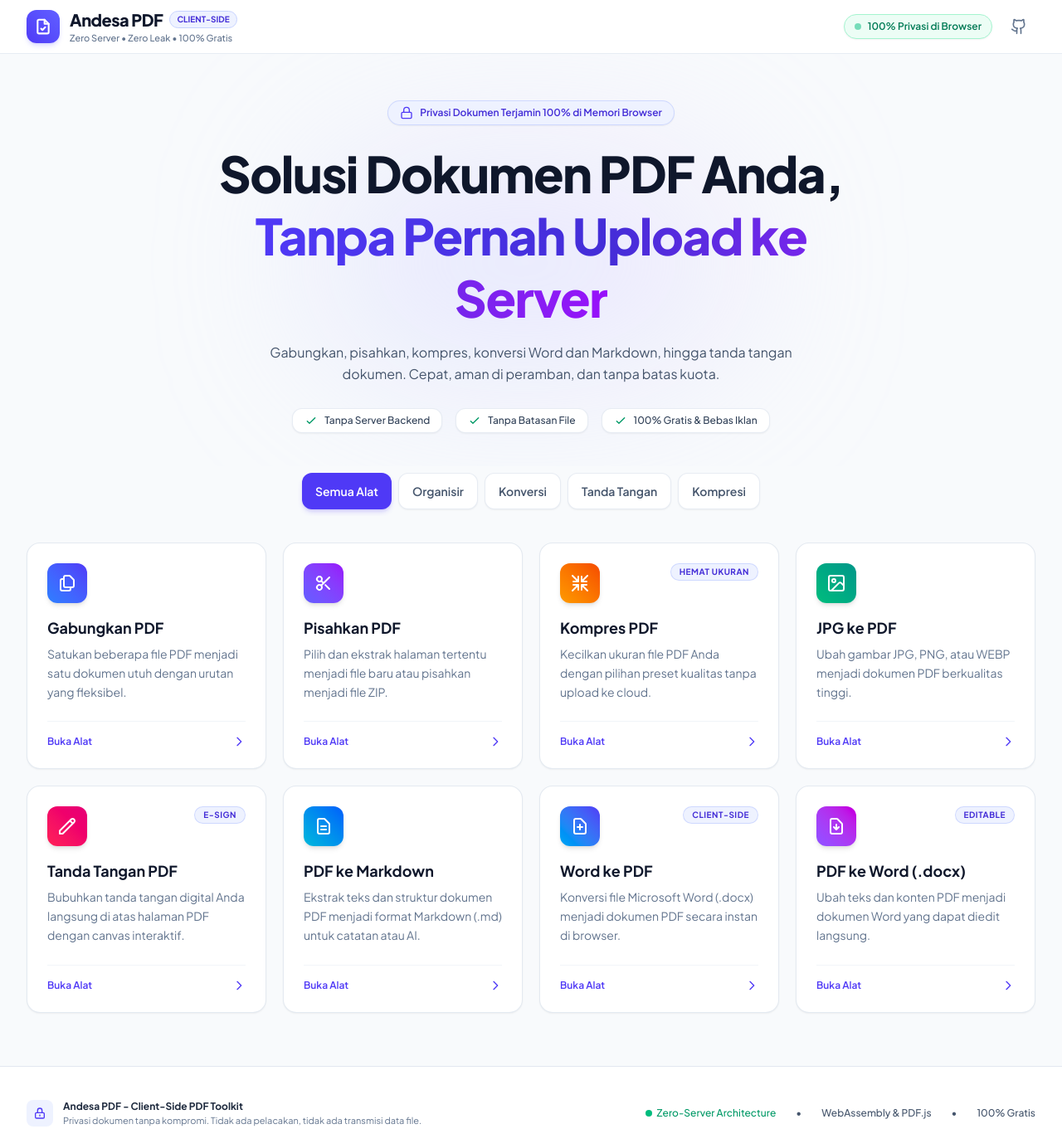
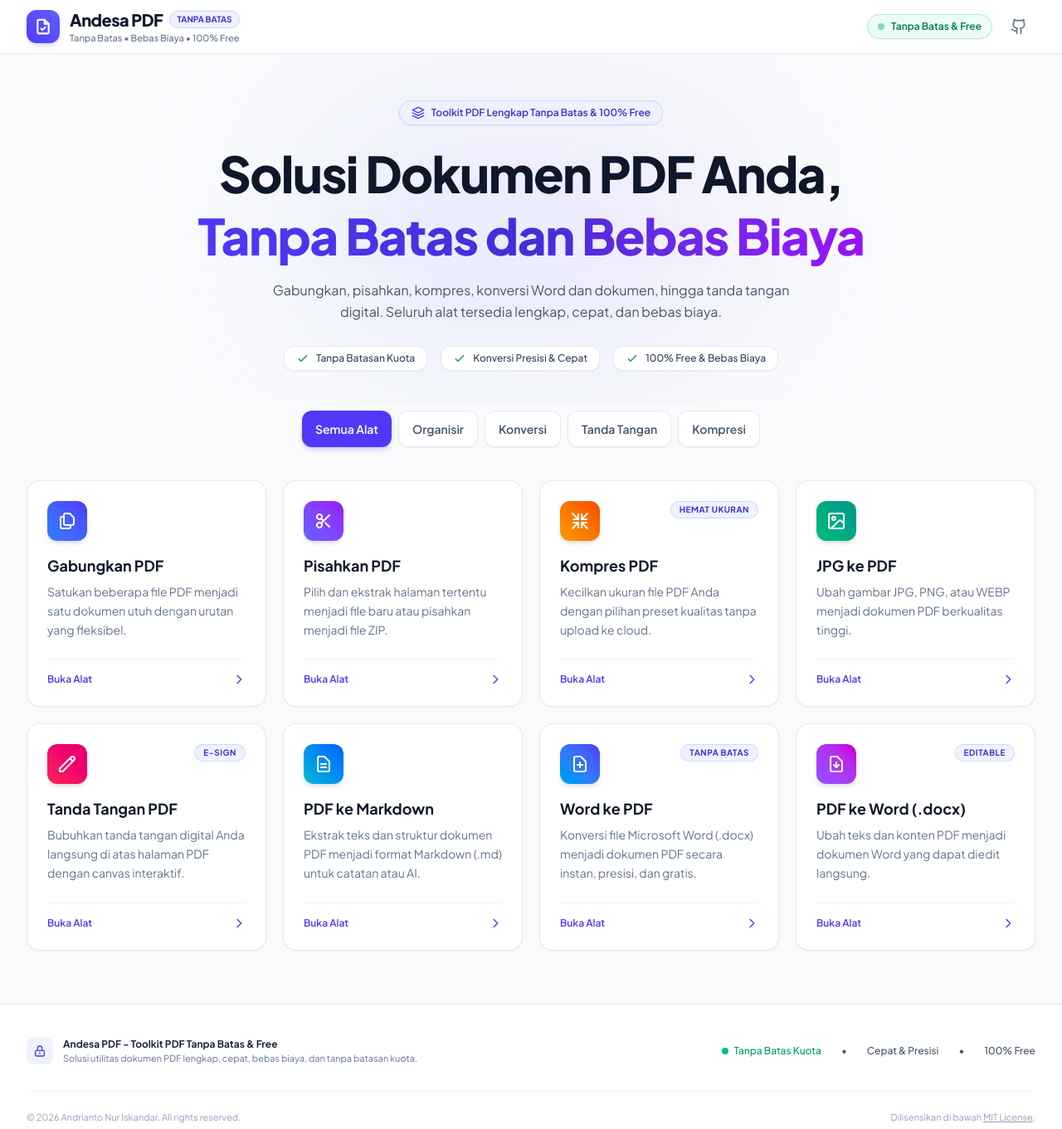
Before and after one commit to Andrianto15/andesa-pdf-utility, a website built with Vite: page index.html in a window 1280 px wide. Shown: the whole page at 83% size. Built offline with nearby package versions, Linux system fonts and the light colour scheme.

Commit message:
chore: rebrand to unlimited and free, drop client-side only claims

```diff
--- a/docs/PRD.md
+++ b/docs/PRD.md
@@ -1,16 +1,16 @@
 # Product Requirements Document (PRD)
 
-## Andesa PDF (Zero-Server Client-Side PDF Utilities)
+## Andesa PDF (Toolkit PDF Tanpa Batas & Free)
 
 ---
 
 ### 1. Executive Summary
 
-Andesa PDF adalah web application suite utilitas PDF all-in-one yang beroperasi **100% di sisi klien (in-browser)** tanpa database, tanpa backend server untuk pemrosesan file, dan tanpa registrasi akun.
+Andesa PDF adalah web application suite utilitas PDF all-in-one yang beroperasi **tanpa batas dan 100% free** tanpa batasan kuota penggunaan, tanpa paywall, dan tanpa registrasi akun.
 
-Semua manipulasi file (merging, splitting, conversion, signing, kompresi) dieksekusi langsung pada CPU/memori perangkat pengguna menggunakan JavaScript, WebAssembly (WASM), dan Web Workers. Andesa PDF menawarkan privasi total: dokumen rahasia (KTP, kontrak, laporan keuangan) tidak pernah dikirim melalui jaringan internet.
+Aplikasi mengadopsi arsitektur hybrid modern: modul manipulasi dasar (merging, splitting, compression, signing, JPG-to-PDF, Markdown) diproses instan langsung di peramban pengguna, sementara modul konversi dokumen tingkat lanjut (Word ke PDF dan PDF ke Word) didukung oleh integrasi backend microservice converter dengan fallback mulus ke engine lokal browser.
 
-Aplikasi dibangun dengan stack **Vite + TypeScript + Tailwind CSS** menggunakan **Light Theme** modern, berlisensi **MIT License** (Open Source & memperbolehkan modifikasi/komersialisasi dengan menyertakan copyright notice), mengedepankan performa tinggi, UI mobile-first yang responsif, serta pemrosesan file yang aman dan cepat.
+Aplikasi dibangun dengan stack **Vite + TypeScript + Tailwind CSS** menggunakan **Light Theme** modern, berlisensi **MIT License** (Open Source), mengedepankan performa tinggi, UI mobile-first yang responsif, serta kenyamanan pemrosesan berkas tanpa batasan.
 
 ---
 
@@ -26,8 +26,8 @@ Aplikasi dibangun dengan stack **Vite + TypeScript + Tailwind CSS** menggunakan
 
 | Tujuan                        | Target                                                              |
 | ----------------------------- | ------------------------------------------------------------------- |
-| **Zero Server Transmission**  | 100% proses dokumen lokal di memori browser                         |
-| **Zero Backend Cost**         | Web dapat di-host statis (Cloudflare Pages / Vercel / GitHub Pages) |
+| **Tanpa Batas Kuota & Biaya** | 100% free tanpa kuota harian atau paywall tersembunyi              |
+| **Hybrid Conversion Engine**  | Konversi dokumen presisi tinggi via backend dengan fallback lokal  |
 | **Comprehensive MVP Toolkit** | 8 modul utama siap pakai di peluncuran perdana                      |
 | **Blazing Fast Execution**    | Operasi standar (merge/split/jpg-to-pdf) selesai < 2 detik          |
 | **Zero Friction**             | Tidak ada login, tidak ada database, langsung drag-and-drop         |
@@ -272,9 +272,11 @@ graph TD
 
 - **Nama Aplikasi Resmi**: **Andesa PDF**.
 - **Slug Package**: `andesa-pdf` (`package.json`, `package-lock.json`).
+- **Tagline & Nilai Utama**: Tanpa Batas & Free (Bebas Biaya, Tanpa Batasan Kuota).
 - **Komponen Identitas UI**:
-  - Header: Menampilkan teks `Andesa PDF` dengan badge `Client-Side` dan deskripsi responsif.
-  - Footer: Menampilkan label `Andesa PDF - Client-Side PDF Toolkit`.
-  - Halaman Web (`index.html`): Title tag `Andesa PDF - Utilitas PDF 100% Client-Side (Zero Server, Zero Limit)` dan meta description yang selaras.
+  - Header: Menampilkan teks `Andesa PDF` dengan badge `Tanpa Batas`, subjudul `Tanpa Batas • Bebas Biaya • 100% Free`, dan pill `Tanpa Batas & Free`.
+  - Footer: Menampilkan label `Andesa PDF - Toolkit PDF Tanpa Batas & Free`, indikator `Tanpa Batas Kuota`, serta pemberitahuan hak cipta `© 2026 Andrian Tonur Iskandar. All rights reserved.` dan tautan lisensi MIT.
+  - Hero: Menampilkan `Toolkit PDF Lengkap Tanpa Batas & 100% Free` dan `Tanpa Batas dan Bebas Biaya`.
+  - Halaman Web (`index.html`): Title tag `Andesa PDF - Utilitas PDF Tanpa Batas & Free` dan meta description yang selaras.
   - Nama Berkas Output: File PDF hasil ekspor menggunakan prefix default `andesa-pdf-*.pdf`.
-- **Verifikasi Unit Test**: Suite pengujian `tests/branding.test.ts` memverifikasi konsistensi nama merek pada package.json, index.html, dan komponen UI.
+- **Verifikasi Unit Test**: Suite pengujian `tests/branding.test.ts` memverifikasi konsistensi nama merek, branding Tanpa Batas & Free, dan copyright footer pada package.json, index.html, dan komponen UI.
--- a/index.html
+++ b/index.html
@@ -3,8 +3,8 @@
   <head>
     <meta charset="UTF-8" />
     <meta name="viewport" content="width=device-width, initial-scale=1.0" />
-    <title>Andesa PDF - Utilitas PDF 100% Client-Side (Zero Server, Zero Limit)</title>
-    <meta name="description" content="Koleksi alat PDF lengkap Andesa PDF: Gabung, Pisah, Kompres, JPG ke PDF, Tanda Tangan, PDF ke Word/Markdown. 100% diproses di browser tanpa upload ke server." />
+    <title>Andesa PDF - Utilitas PDF Tanpa Batas & Free</title>
+    <meta name="description" content="Koleksi alat PDF lengkap Andesa PDF: Gabung, Pisah, Kompres, JPG ke PDF, Tanda Tangan, PDF ke Word/Markdown. Cepat, tanpa batas, dan 100% free." />
     <link rel="preconnect" href="https://fonts.googleapis.com">
     <link rel="preconnect" href="https://fonts.gstatic.com" crossorigin>
     <link href="https://fonts.googleapis.com/css2?family=Plus+Jakarta+Sans:wght@400;500;600;700;800&family=JetBrains+Mono:wght@400;500&display=swap" rel="stylesheet">
--- a/package.json
+++ b/package.json
@@ -1,7 +1,7 @@
 {
   "name": "andesa-pdf",
   "private": true,
-  "version": "0.1.1",
+  "version": "0.1.2",
   "license": "MIT",
   "type": "module",
   "scripts": {
--- a/src/components/footer.ts
+++ b/src/components/footer.ts
@@ -8,21 +8,26 @@ export function renderFooter(): string {
               <svg class="w-4 h-4" fill="none" stroke="currentColor" viewBox="0 0 24 24"><path stroke-linecap="round" stroke-linejoin="round" stroke-width="2" d="M12 15v2m-6 4h12a2 2 0 002-2v-6a2 2 0 00-2-2H6a2 2 0 00-2 2v6a2 2 0 002 2zm10-10V7a4 4 0 00-8 0v4h8z"/></svg>
             </div>
             <div>
-              <p class="font-bold text-slate-800">Andesa PDF - Client-Side PDF Toolkit</p>
-              <p class="text-[11px] text-slate-500 mt-0.5">Privasi dokumen tanpa kompromi. Tidak ada pelacakan, tidak ada transmisi data file.</p>
+              <p class="font-bold text-slate-800">Andesa PDF - Toolkit PDF Tanpa Batas & Free</p>
+              <p class="text-[11px] text-slate-500 mt-0.5">Solusi utilitas dokumen PDF lengkap, cepat, bebas biaya, dan tanpa batasan kuota.</p>
             </div>
           </div>
 
           <div class="flex flex-wrap items-center justify-center gap-4 sm:gap-6 text-slate-600 font-medium">
             <span class="flex items-center gap-1.5 text-emerald-600">
               <span class="w-2 h-2 rounded-full bg-emerald-500"></span>
-              Zero-Server Architecture
+              Tanpa Batas Kuota
             </span>
             <span>•</span>
-            <span>WebAssembly & PDF.js</span>
+            <span>Cepat & Presisi</span>
             <span>•</span>
-            <span>100% Gratis</span>
+            <span>100% Free</span>
           </div>
+        </div>
+
+        <div class="mt-8 pt-6 border-t border-slate-100 flex flex-col sm:flex-row items-center justify-between gap-3 text-slate-400 text-[11px] text-center sm:text-left">
+          <p>&copy; 2026 Andrianto Nur Iskandar. All rights reserved.</p>
+          <p>Dilisensikan di bawah <a href="https://opensource.org/licenses/MIT" target="_blank" rel="noreferrer" class="underline hover:text-slate-600 transition-colors">MIT License</a>.</p>
         </div>
       </div>
     </footer>
--- a/src/components/header.ts
+++ b/src/components/header.ts
@@ -13,20 +13,20 @@ export function renderHeader(): string {
           <div>
             <div class="flex items-center gap-2">
               <span class="font-extrabold text-xl tracking-tight text-slate-900">Andesa PDF</span>
-              <span class="text-[10px] font-bold uppercase px-2 py-0.5 rounded-full bg-indigo-50 text-indigo-700 border border-indigo-200">Client-Side</span>
+              <span class="text-[10px] font-bold uppercase px-2 py-0.5 rounded-full bg-indigo-50 text-indigo-700 border border-indigo-200">Tanpa Batas</span>
             </div>
-            <p class="text-[11px] text-slate-500 font-medium hidden sm:block">Zero Server • Zero Leak • 100% Gratis</p>
+            <p class="text-[11px] text-slate-500 font-medium hidden sm:block">Tanpa Batas • Bebas Biaya • 100% Free</p>
           </div>
         </a>
 
         <div class="flex items-center gap-3">
           <div class="flex items-center gap-2 px-3 py-1.5 rounded-full bg-emerald-50 border border-emerald-200 text-emerald-700 text-xs font-semibold shadow-xs">
             <span class="w-2 h-2 rounded-full bg-emerald-500 animate-pulse"></span>
-            <span class="hidden sm:inline">100% Privasi di Browser</span>
-            <span class="sm:hidden">Lokal</span>
+            <span class="hidden sm:inline">Tanpa Batas & Free</span>
+            <span class="sm:hidden">Free</span>
           </div>
 
-          <a href="https://github.com" target="_blank" rel="noreferrer" class="p-2.5 rounded-xl text-slate-500 hover:text-slate-900 hover:bg-slate-100 transition-colors" title="Lihat Kode Sumber">
+          <a href="https://github.com/Andrianto15/andesa-pdf-utility" target="_blank" rel="noreferrer" class="p-2.5 rounded-xl text-slate-500 hover:text-slate-900 hover:bg-slate-100 transition-colors" title="Lihat Kode Sumber">
             <svg class="w-5 h-5" xmlns="http://www.w3.org/2000/svg" viewBox="0 0 24 24" fill="none" stroke="currentColor" stroke-width="2" stroke-linecap="round" stroke-linejoin="round">
               <path d="M15 22v-4a4.8 4.8 0 0 0-1-3.5c3 0 6-2 6-5.5.08-1.25-.27-2.48-1-3.5.28-1.15.28-2.35 0-3.5 0 0-1 0-3 1.5-2.64-.5-5.36-.5-8 0C6 2 5 2 5 2c-.3 1.15-.3 2.35 0 3.5A5.403 5.403 0 0 0 4 9c0 3.5 3 5.5 6 5.5-.39.49-.68 1.05-.85 1.65-.17.6-.22 1.23-.15 1.85v4"/>
               <path d="M9 18c-4.51 2-5-2-7-2"/>
--- a/src/components/hero.ts
+++ b/src/components/hero.ts
@@ -7,34 +7,35 @@ export function renderHero(): string {
       <div class="relative max-w-4xl mx-auto px-4 sm:px-6">
         <div class="inline-flex items-center gap-2 px-3.5 py-1.5 rounded-full bg-indigo-50 border border-indigo-200/80 text-indigo-700 text-xs font-semibold mb-5 shadow-xs">
           <svg class="w-4 h-4 text-indigo-600" xmlns="http://www.w3.org/2000/svg" viewBox="0 0 24 24" fill="none" stroke="currentColor" stroke-width="2" stroke-linecap="round" stroke-linejoin="round">
-            <rect width="18" height="11" x="3" y="11" rx="2" ry="2"/>
-            <path d="M7 11V7a5 5 0 0 1 10 0v4"/>
+            <polygon points="12 2 2 7 12 12 22 7 12 2"/>
+            <polyline points="2 17 12 22 22 17"/>
+            <polyline points="2 12 12 17 22 12"/>
           </svg>
-          Privasi Dokumen Terjamin 100% di Memori Browser
+          Toolkit PDF Lengkap Tanpa Batas & 100% Free
         </div>
 
         <h1 class="text-3xl sm:text-5xl lg:text-6xl font-extrabold tracking-tight text-slate-900 mb-4 leading-tight">
           Solusi Dokumen PDF Anda,<br class="hidden sm:inline"/>
-          <span class="bg-gradient-to-r from-indigo-600 via-indigo-700 to-purple-600 bg-clip-text text-transparent">Tanpa Pernah Upload ke Server</span>
+          <span class="bg-gradient-to-r from-indigo-600 via-indigo-700 to-purple-600 bg-clip-text text-transparent">Tanpa Batas dan Bebas Biaya</span>
         </h1>
 
         <p class="text-sm sm:text-base text-slate-600 max-w-2xl mx-auto mb-7 leading-relaxed">
-          Gabungkan, pisahkan, kompres, konversi Word dan Markdown, hingga tanda tangan dokumen. Cepat, aman di peramban, dan tanpa batas kuota.
+          Gabungkan, pisahkan, kompres, konversi Word dan dokumen, hingga tanda tangan digital. Seluruh alat tersedia lengkap, cepat, dan bebas biaya.
         </p>
 
         <!-- Feature pills -->
         <div class="flex flex-wrap items-center justify-center gap-2.5 sm:gap-4 text-xs font-medium text-slate-700">
           <div class="flex items-center gap-2 px-3.5 py-1.5 rounded-xl bg-white border border-slate-200/80 shadow-xs">
             <svg class="w-4 h-4 text-emerald-600 flex-shrink-0" fill="none" stroke="currentColor" viewBox="0 0 24 24"><path stroke-linecap="round" stroke-linejoin="round" stroke-width="2" d="M5 13l4 4L19 7"/></svg>
-            <span>Tanpa Server Backend</span>
+            <span>Tanpa Batasan Kuota</span>
           </div>
           <div class="flex items-center gap-2 px-3.5 py-1.5 rounded-xl bg-white border border-slate-200/80 shadow-xs">
             <svg class="w-4 h-4 text-emerald-600 flex-shrink-0" fill="none" stroke="currentColor" viewBox="0 0 24 24"><path stroke-linecap="round" stroke-linejoin="round" stroke-width="2" d="M5 13l4 4L19 7"/></svg>
-            <span>Tanpa Batasan File</span>
+            <span>Konversi Presisi & Cepat</span>
           </div>
           <div class="flex items-center gap-2 px-3.5 py-1.5 rounded-xl bg-white border border-slate-200/80 shadow-xs">
             <svg class="w-4 h-4 text-emerald-600 flex-shrink-0" fill="none" stroke="currentColor" viewBox="0 0 24 24"><path stroke-linecap="round" stroke-linejoin="round" stroke-width="2" d="M5 13l4 4L19 7"/></svg>
-            <span>100% Gratis & Bebas Iklan</span>
+            <span>100% Free & Bebas Biaya</span>
           </div>
         </div>
       </div>
--- a/src/components/toolWorkspace.ts
+++ b/src/components/toolWorkspace.ts
@@ -93,7 +93,7 @@ function renderUploadDropzone(tool: ToolInfo): string {
       <div class="mt-8 pt-5 border-t border-slate-100 flex flex-wrap items-center justify-center gap-4 sm:gap-6 text-xs text-slate-500">
         <span class="flex items-center gap-1.5 text-emerald-600 font-medium">
           <svg class="w-4 h-4" fill="none" stroke="currentColor" viewBox="0 0 24 24"><path stroke-linecap="round" stroke-linejoin="round" stroke-width="2" d="M9 12l2 2 4-4m5.618-4.016A11.955 11.955 0 0112 2.944a11.955 11.955 0 01-8.618 3.04A12.02 12.02 0 003 9c0 5.591 3.824 10.29 9 11.622 5.176-1.332 9-6.03 9-11.622 0-1.042-.133-2.052-.382-3.016z"/></svg>
-          100% Client-Side
+          Tanpa Batas & Free
         </span>
         <span>•</span>
         <span>Maksimal 100MB per file</span>
@@ -489,7 +489,7 @@ function renderStandardSingleFileControls(file: UploadedFileItem): string {
         </div>
         <div>
           <h4 class="text-sm sm:text-base font-bold text-slate-900">${file.file.name}</h4>
-          <p class="text-xs text-slate-500">${file.sizeFormatted} • Siap dikonversi 100% lokal</p>
+          <p class="text-xs text-slate-500">${file.sizeFormatted} • Siap diproses</p>
         </div>
       </div>
       <span class="px-3 py-1 rounded-full text-xs font-semibold bg-emerald-50 text-emerald-700 border border-emerald-200">Siap</span>
@@ -502,7 +502,7 @@ function renderResultView(
   _blob: Blob,
   details?: { filename: string; originalSize?: number; newSize?: number; markdownText?: string }
 ): string {
-  const filename = details?.filename || 'dokumen-dapdf.pdf';
+  const filename = details?.filename || 'dokumen-andesa.pdf';
 
   return `
     <div class="p-6 sm:p-10 rounded-3xl bg-white border border-emerald-200 text-center shadow-md relative overflow-hidden">
--- a/src/tools/index.ts
+++ b/src/tools/index.ts
@@ -72,11 +72,11 @@ export const TOOLS_LIST: ToolInfo[] = [
   {
     id: 'word-to-pdf',
     title: 'Word ke PDF',
-    description: 'Konversi file Microsoft Word (.docx) menjadi dokumen PDF secara instan di browser.',
+    description: 'Konversi file Microsoft Word (.docx) menjadi dokumen PDF secara instan, presisi, dan gratis.',
     icon: 'file-up',
     category: 'convert',
     accentColor: 'from-sky-500 to-indigo-600',
-    badge: 'Client-side',
+    badge: 'Tanpa Batas',
     accept: '.docx,application/vnd.openxmlformats-officedocument.wordprocessingml.document',
     multiple: false,
     actionText: 'Konversi ke PDF',
--- a/tests/branding.test.ts
+++ b/tests/branding.test.ts
@@ -2,29 +2,51 @@ import fs from 'fs';
 import path from 'path';
 import { renderHeader } from '../src/components/header';
 import { renderFooter } from '../src/components/footer';
+import { renderHero } from '../src/components/hero';
 
 describe('Branding and Identity Verification (Andesa PDF)', () => {
   const rootDir = process.cwd();
 
-  test('Header component should display Andesa PDF brand name', () => {
+  test('Header component should display Andesa PDF brand name and Tanpa Batas & Free branding', () => {
     const headerHtml = renderHeader();
     expect(headerHtml).toContain('Andesa PDF');
+    expect(headerHtml).toContain('Tanpa Batas');
+    expect(headerHtml).toContain('Free');
     expect(headerHtml).not.toContain('DA-PDF');
+    expect(headerHtml).not.toContain('Client-Side');
+    expect(headerHtml).not.toContain('Zero Server');
   });
 
-  test('Footer component should display Andesa PDF brand name', () => {
+  test('Hero component should display Tanpa Batas & Free branding and no zero-server claims', () => {
+    const heroHtml = renderHero();
+    expect(heroHtml).toContain('Tanpa Batas');
+    expect(heroHtml).toContain('Free');
+    expect(heroHtml).not.toContain('Tanpa Server Backend');
+    expect(heroHtml).not.toContain('Tanpa Pernah Upload ke Server');
+    expect(heroHtml).not.toContain('Privasi Dokumen Terjamin 100%');
+  });
+
+  test('Footer component should display Andesa PDF brand name, Tanpa Batas & Free branding, and copyright notice', () => {
     const footerHtml = renderFooter();
     expect(footerHtml).toContain('Andesa PDF');
+    expect(footerHtml).toContain('Tanpa Batas');
+    expect(footerHtml).toContain('Free');
+    expect(footerHtml).toContain('2026 Andrian Tonur Iskandar');
+    expect(footerHtml).toContain('MIT License');
     expect(footerHtml).not.toContain('DA-PDF');
+    expect(footerHtml).not.toContain('Client-Side');
+    expect(footerHtml).not.toContain('Zero-Server');
   });
 
-  test('index.html should have Andesa PDF title and description', () => {
+  test('index.html should have Andesa PDF title and description with Tanpa Batas & Free branding', () => {
     const indexHtmlPath = path.resolve(rootDir, 'index.html');
     const indexHtml = fs.readFileSync(indexHtmlPath, 'utf8');
 
-    expect(indexHtml).toContain('<title>Andesa PDF - Utilitas PDF 100% Client-Side');
+    expect(indexHtml).toContain('<title>Andesa PDF - Utilitas PDF Tanpa Batas & Free</title>');
     expect(indexHtml).toContain('Koleksi alat PDF lengkap Andesa PDF');
     expect(indexHtml).not.toContain('DA-PDF');
+    expect(indexHtml).not.toContain('100% Client-Side');
+    expect(indexHtml).not.toContain('Zero Server');
   });
 
   test('package.json should have package name andesa-pdf', () => {
```
Also changed, not shown: README.md, changelogs/CHANGELOG_08_10_2026.md, 1 other file.
